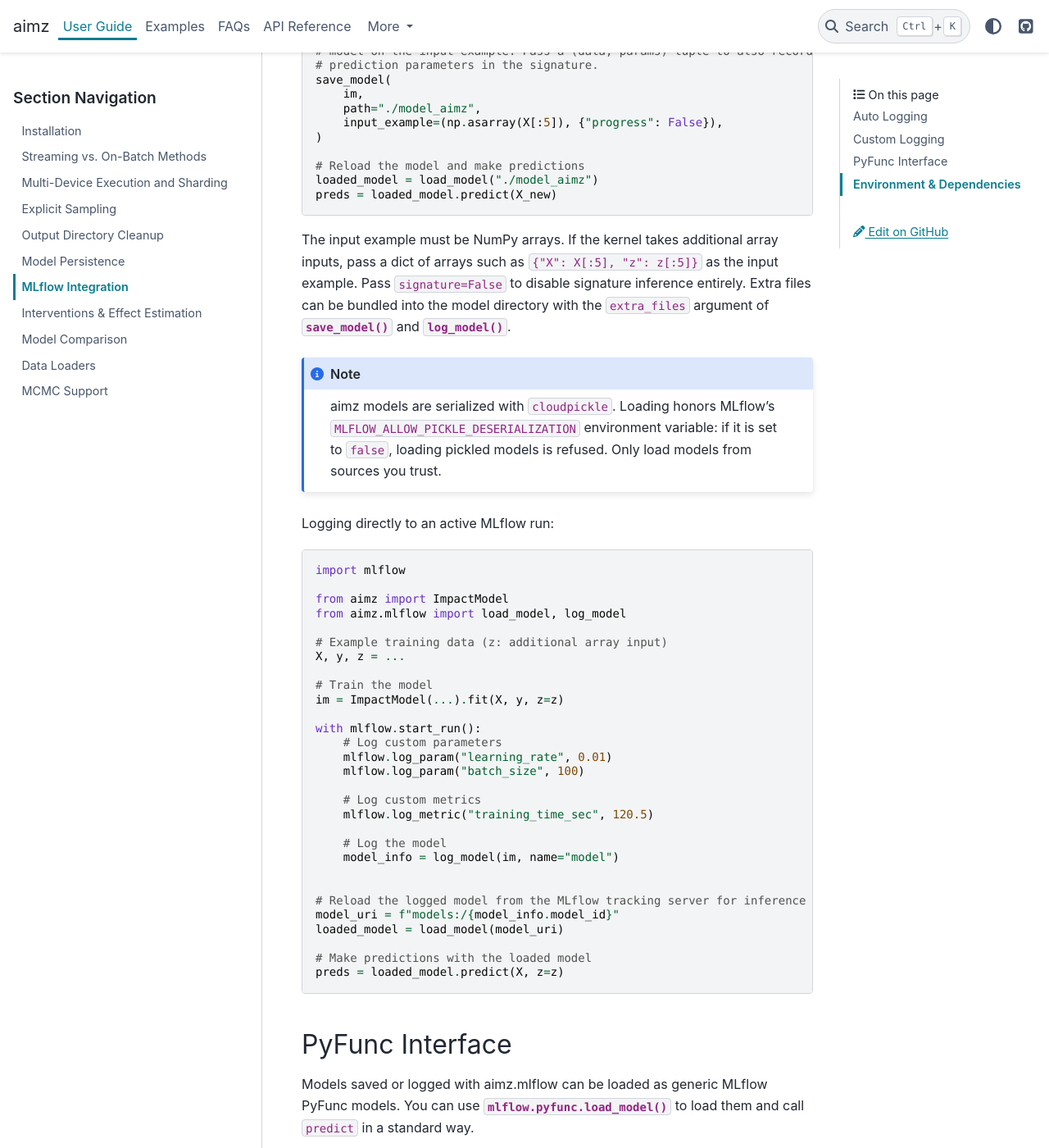
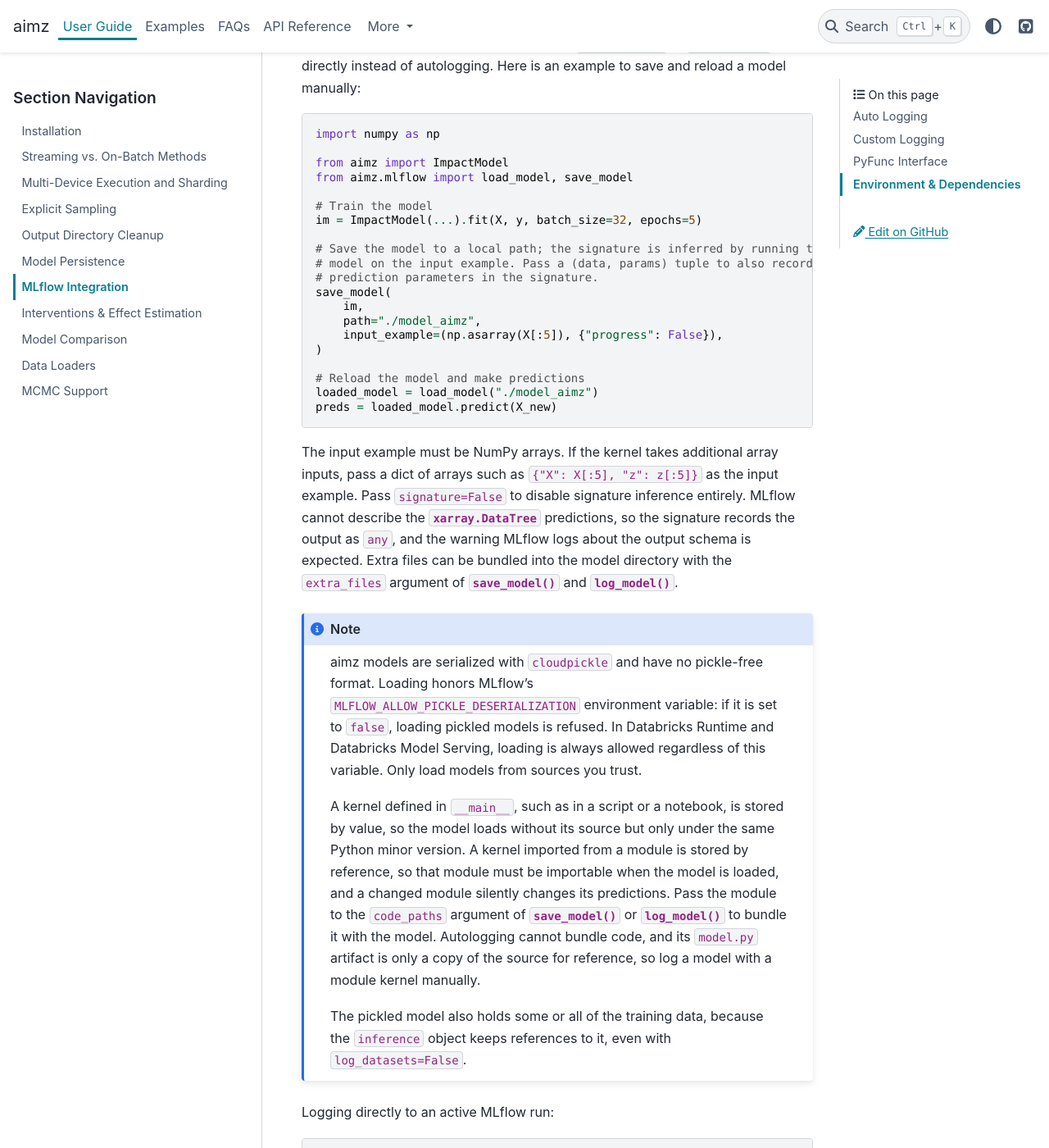
Before and after one commit to markean/aimz, a Sphinx documentation site: the page built from docs/source/user_guide/mlflow.rst, in a window 1280 px wide and 1400 px high, scrolled down 3123 px. Shown: the whole window at 82% size. Built offline with Sphinx 7.4.7 and the PyData theme 0.15.4, drawn with Linux system fonts in a browser that asks for light colours; some of the changed text lies outside the part shown.

Commit message:
Update changelog and documentation for MCMC model changes; enhance autologging tests and fix model loading assertions.

```diff
--- a/docs/source/user_guide/mlflow.rst
+++ b/docs/source/user_guide/mlflow.rst
@@ -38,7 +38,8 @@
 
     with mlflow.start_run():  # optional: autolog will create a managed run if absent
         im = ImpactModel(...)
-        im.fit(X, y)  # parameters, metrics, artifacts, and model logged automatically
+        # Parameters, metrics, artifacts, and model are logged automatically
+        im.fit(X, y, batch_size=32, epochs=5)
 
 
 When :func:`~aimz.mlflow.autolog` is active and you call :meth:`~aimz.ImpactModel.fit` or :meth:`~aimz.ImpactModel.fit_on_batch`, the following are captured:
@@ -80,10 +81,14 @@
     + An input example is copied from the first few rows of the data passed to :meth:`~aimz.ImpactModel.fit` or :meth:`~aimz.ImpactModel.fit_on_batch`, before training starts.
     + If the first positional argument (``X``) is an :class:`~aimz.utils.data.ArrayLoader`, the example is built from its underlying arrays except for the output variable.
     + A signature is inferred by running a short forward pass through :meth:`~aimz.ImpactModel.predict` on the input example, with the ``progress`` parameter recorded in the signature so it can be passed at inference time.
+    + Non-array keyword arguments passed to the kernel, such as a scalar hyperparameter, are logged as parameters but are left out of the example and the signature, and the model does not store them.
+      If the kernel requires such an argument, no signature is inferred, and the argument goes in the dict input when predicting.
+      If the kernel gives it a default, predictions through the pyfunc interface use that default instead of the training value, so log the model manually with the value in the params of the input example, such as ``input_example=(X[:5], {"scale": 2.0})``, to record it in the signature.
 
 
 .. note::
-   The autologging implementation may evolve. Pin versions in production pipelines for stability.
+   The autologging implementation may evolve.
+   Pin versions in production pipelines for stability.
 
 
 Custom Logging
@@ -96,10 +101,10 @@
     import numpy as np
 
     from aimz import ImpactModel
-    from aimz.mlflow import save_model, load_model
+    from aimz.mlflow import load_model, save_model
 
     # Train the model
-    im = ImpactModel(...).fit(X, y)
+    im = ImpactModel(...).fit(X, y, batch_size=32, epochs=5)
 
     # Save the model to a local path; the signature is inferred by running the
     # model on the input example. Pass a (data, params) tuple to also record
@@ -117,12 +122,21 @@
 The input example must be NumPy arrays.
 If the kernel takes additional array inputs, pass a dict of arrays such as ``{"X": X[:5], "z": z[:5]}`` as the input example.
 Pass ``signature=False`` to disable signature inference entirely.
+MLflow cannot describe the :class:`xarray.DataTree` predictions, so the signature records the output as ``any``, and the warning MLflow logs about the output schema is expected.
 Extra files can be bundled into the model directory with the ``extra_files`` argument of :func:`~aimz.mlflow.save_model` and :func:`~aimz.mlflow.log_model`.
 
 .. note::
-   aimz models are serialized with ``cloudpickle``.
+   aimz models are serialized with ``cloudpickle`` and have no pickle-free format.
    Loading honors MLflow's ``MLFLOW_ALLOW_PICKLE_DESERIALIZATION`` environment variable: if it is set to ``false``, loading pickled models is refused.
+   In Databricks Runtime and Databricks Model Serving, loading is always allowed regardless of this variable.
    Only load models from sources you trust.
+
+   A kernel defined in ``__main__``, such as in a script or a notebook, is stored by value, so the model loads without its source but only under the same Python minor version.
+   A kernel imported from a module is stored by reference, so that module must be importable when the model is loaded, and a changed module silently changes its predictions.
+   Pass the module to the ``code_paths`` argument of :func:`~aimz.mlflow.save_model` or :func:`~aimz.mlflow.log_model` to bundle it with the model.
+   Autologging cannot bundle code, and its ``model.py`` artifact is only a copy of the source for reference, so log a model with a module kernel manually.
+
+   The pickled model also holds some or all of the training data, because the ``inference`` object keeps references to it, even with ``log_datasets=False``.
 
 Logging directly to an active MLflow run:
 
@@ -137,7 +151,7 @@
     X, y, z = ...
 
     # Train the model
-    im = ImpactModel(...).fit(X, y, z=z)
+    im = ImpactModel(...).fit(X, y, z=z, batch_size=100, epochs=5)
 
     with mlflow.start_run():
         # Log custom parameters
@@ -180,7 +194,12 @@
 
 Dict input works only for models saved with a dict input example or without a signature.
 A model saved with an array input example accepts array input only.
-Under the hood the pyfunc wrapper delegates to :meth:`~aimz.ImpactModel.predict`.
+For a model saved with a signature, dict keys that are not inputs of the signature are dropped with a warning, and prediction arguments pass through ``params`` only when the signature records them, such as ``progress``.
+Inputs must also have the dtypes recorded in the signature, so cast new data accordingly, such as ``X_new.astype(np.float32)`` for a model saved with a ``float32`` example.
+Under the hood the pyfunc wrapper delegates to :meth:`~aimz.ImpactModel.predict`, keeping results in memory (``store="memory"``) instead of writing them to disk as :meth:`~aimz.ImpactModel.predict` does by default.
+
+.. note::
+   Predictions are returned as an :class:`xarray.DataTree`, which MLflow cannot serialize, so neither serving with ``mlflow models serve`` nor batch scoring with :func:`mlflow.models.predict` is supported.
 
 
 Environment & Dependencies
--- a/docs/source/user_guide/model_persistence.rst
+++ b/docs/source/user_guide/model_persistence.rst
@@ -80,6 +80,8 @@
     with Path("model.pkl").open("wb") as f:
         cloudpickle.dump((im, X, y), f)
 
+Pickling the :class:`~aimz.ImpactModel` alone also stores training data, because its ``inference`` object keeps the data it last ran on: all of it after :meth:`~aimz.ImpactModel.fit_on_batch`, and the first batch after :meth:`~aimz.ImpactModel.fit`.
+
 
 Deserialization
 ---------------
```
Also changed, not shown: CHANGELOG.md (+1 -1 lines), 2 other files.
